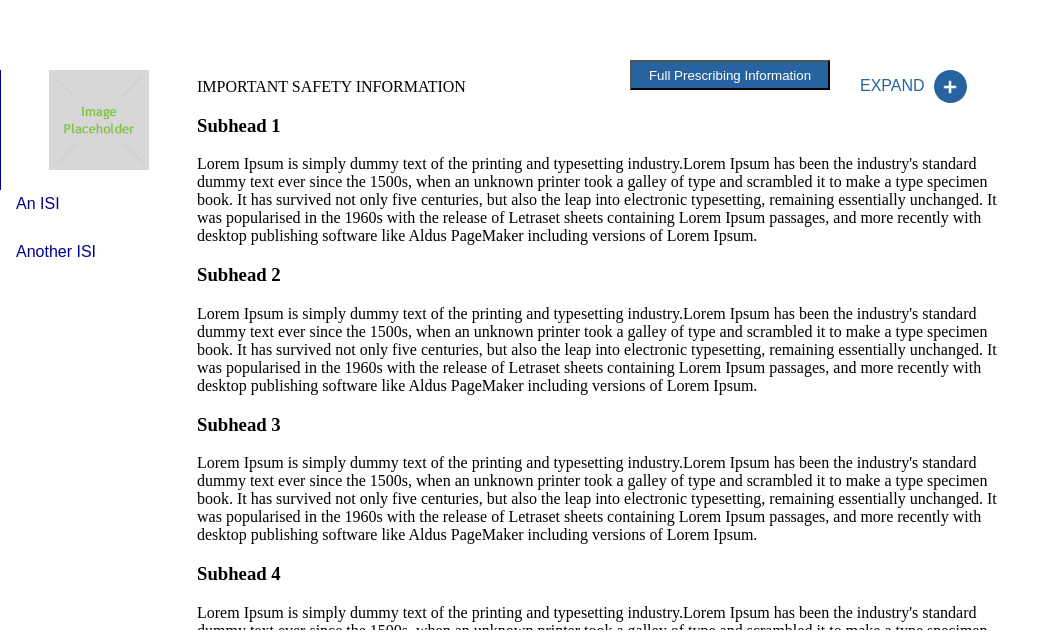
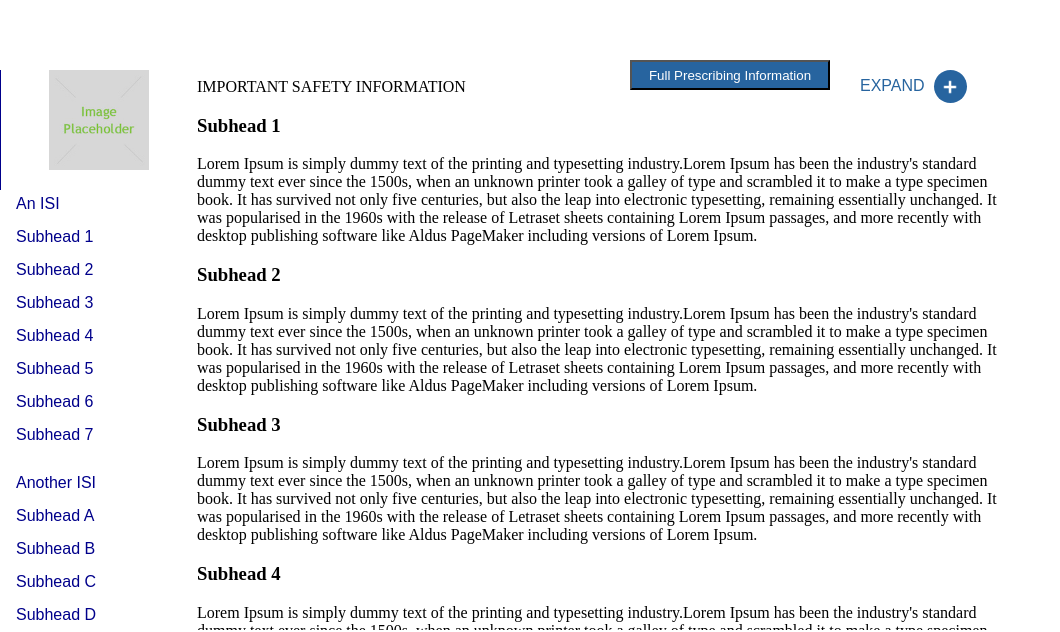
Before and after one commit to JakePEGG/Vue-Record, a Vue app: page / in a window 1280 px wide. Shown: the part 610-1242 px from the top of the page, without its empty margins (0-1060 px from the left). Built offline with nearby package versions, Linux system fonts and the light colour scheme; the HTML template or start-up script is replaced by a standard one.

Commit message:
IDA-2132 #comment toggle on subheadings now working

```diff
--- a/src/components/BaseISI.vue
+++ b/src/components/BaseISI.vue
@@ -7,7 +7,7 @@
       <div class="placeholder"></div>
       <div class="subheadings">
         <div v-for="(isiDoc, index) in manifest.isiDocuments">
-          <div class="subheading-title accordian">{{isiDoc.title}}</div>
+          <div class="subheading-title accordian" v-on:click="toggleClass(index)">{{isiDoc.title}}</div>
           <div class="panel" ref="panel">
             <div
               ref="subheading-buttons"
@@ -25,7 +25,7 @@
           <button v-for="(brand, index) in manifest.brands" class="brandBtn">{{brand.name}}</button>
         </div>
 
-        <!-- v-on:click="toggleMenu(this)"
+        <!-- v-on:click="toggleMenu(this) , "
         <button v-on:click="state = 'maximised'" class="expand" ref="expand">Expand</button>-->
 
         <RoundButton
@@ -117,7 +117,7 @@ export default {
     },
 
     toggleClass(index) {
-      this.$refs.panel[index].classList.add("topple");
+      this.$refs.panel[index].classList.toggle("topple");
     },
     showSection(isiFilePath, section) {
       this.currentISI = isiFilePath;
@@ -204,12 +204,23 @@ body {
   height: 100%;
 }
 
-.panel {
+/* .panel {
   padding: 0 18px;
   background-color: white;
   color: var(--main-color);
   max-height: 0;
   overflow: hidden;
+  transition: max-height 0.2s ease-out;
+} */
+
+.panel {
+  overflow: hidden;
+  background-color: white;
+  max-height: 1000px;
+}
+
+.panel.topple {
+  max-height: 0px;
   transition: max-height 0.2s ease-out;
 }
 
```
